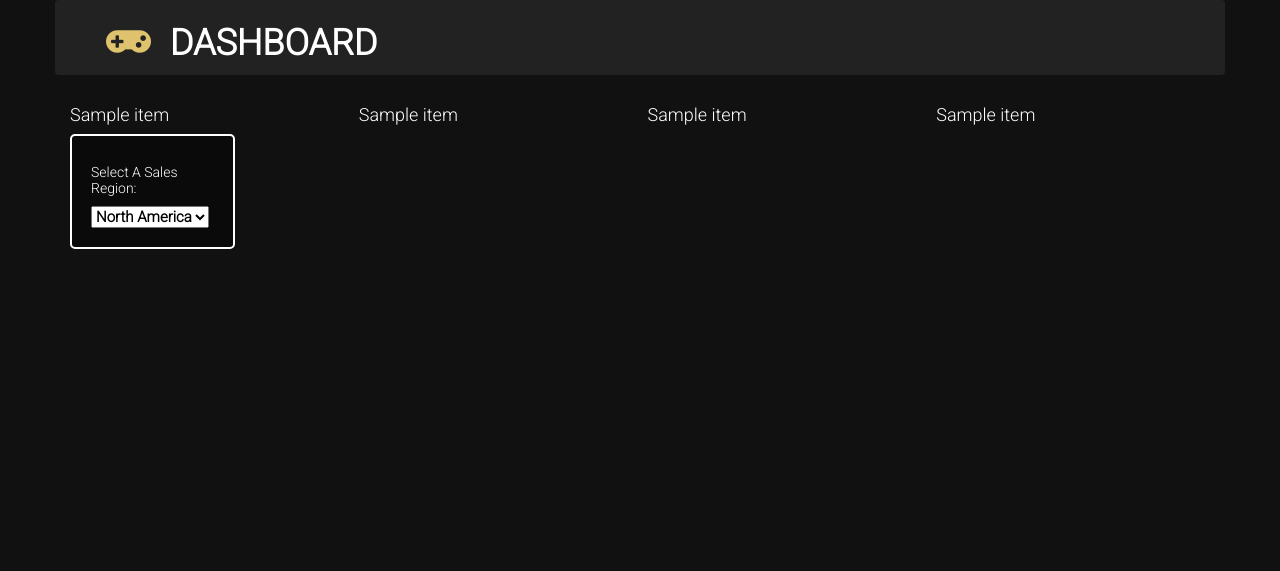
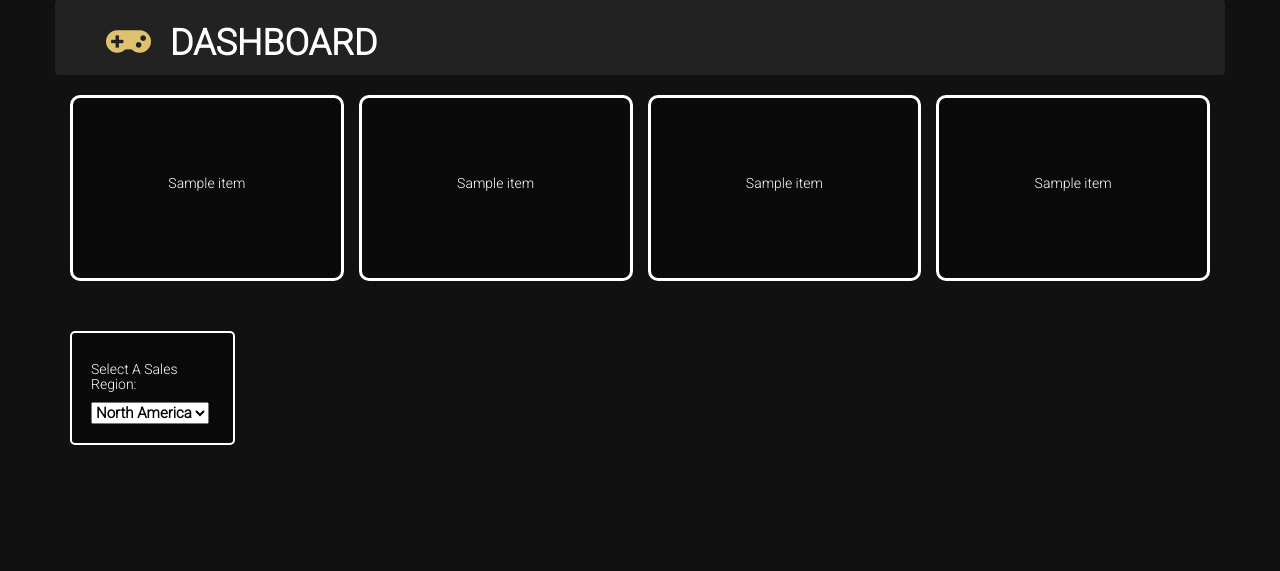
Before and after one commit to mmheredia/Video-Game-Sales-Dashboard, a Flask app: template app/templates/index.html in a window 1280 px wide. Shown: the top 571 px of the page. Run offline with Flask 2, Linux system fonts and the light colour scheme; the template is opened without the code that fills it: most values are stand-ins (such as "Sample title", 1, 10 or a date in 2020); data that the repository does not hold is empty; some libraries are stand-ins or nearby versions.

Commit message:
owl css done

```diff
--- a/app/app.py
+++ b/app/app.py
@@ -29,13 +29,11 @@ def scrape():
 
     # Pulls all of the website's game quotes.
     blockquote = soup.find_all('p', class_= "elementor-blockquote__content")
-
     # Grabs the text of the first 12 and saves them into a list.
-    i = 0
+    i = 2
     while i <= 11:
         quotes.append(blockquote[i].get_text())
         i+=1
-    return quotes
 
 # Init App
 app = Flask(__name__)
--- a/app/scraper.py
+++ b/app/scraper.py
@@ -29,9 +29,10 @@ def scrape():
     blockquote = soup.find_all('p', class_= "elementor-blockquote__content")
 
     # Grabs the text of the first 12 and saves them into a
-    i = 0
+    i = 3
     while i <= 11:
         quotes.append(blockquote[i].get_text())
         i+=1
+        return quotes
 
 scrape()
--- a/app/static/css/style.css
+++ b/app/static/css/style.css
@@ -17,8 +17,6 @@ body {
   padding-bottom: 3rem;
   justify-content: center;
 }
-
-/* ROW STYLING */
 
 /* NAVBAR STYLING */
 
@@ -41,6 +39,35 @@ h1 {
   font-weight: 600;
 }
 
+/* OWL SETTINGS */
+.card .card-body {
+  display: flex;
+  flex-direction: column;
+  align-items: center;
+  justify-content: center;
+  transition: all 0.3s ease;
+  padding-left: 20px;
+  padding-right: 20px;
+  height: 18rem;
+}
+
+.card {
+  border: solid white 3px;
+  border-radius: 10px;
+  background-color: #0a0a0a;
+}
+
+.owl-carousel {
+  padding-bottom: 5rem;
+}
+
+.owl-dots {
+  padding-top: 2rem;
+}
+
+.card-text {
+  text-align: center;
+}
 /* DROPDOWN STYLING */
 
 #selDataset {
--- a/app/templates/index.html
+++ b/app/templates/index.html
@@ -26,8 +26,12 @@
       <div class="col-md-12">
         <div class="owl-carousel owl-theme">
           {% for item in quotes %}
-          <div class="item">
-            <h4>{{item}}</h4>
+          <div class="card justify-content-center">
+            <div class="card-body">
+              <div class="card-text">
+                <p>{{item}}</p>
+              </div>
+            </div>
           </div>
           {% endfor %}
         </div>
```
